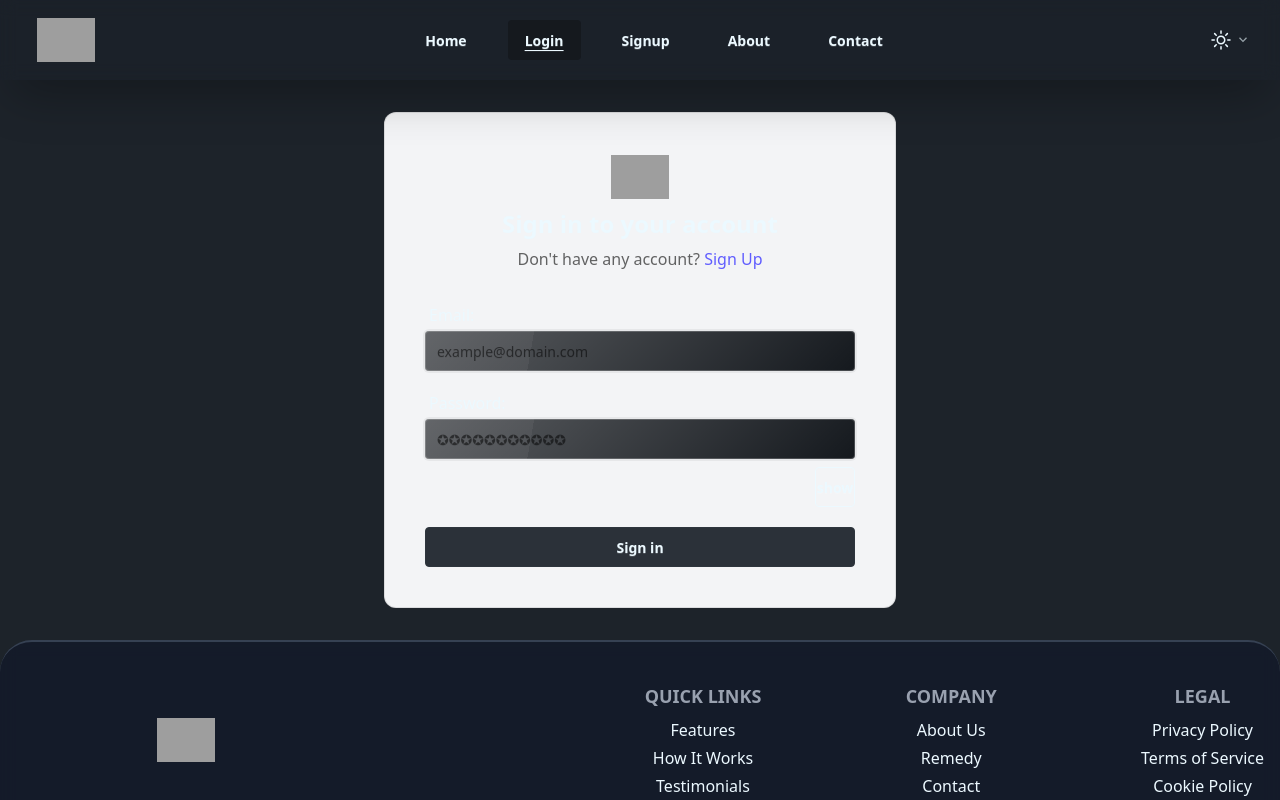
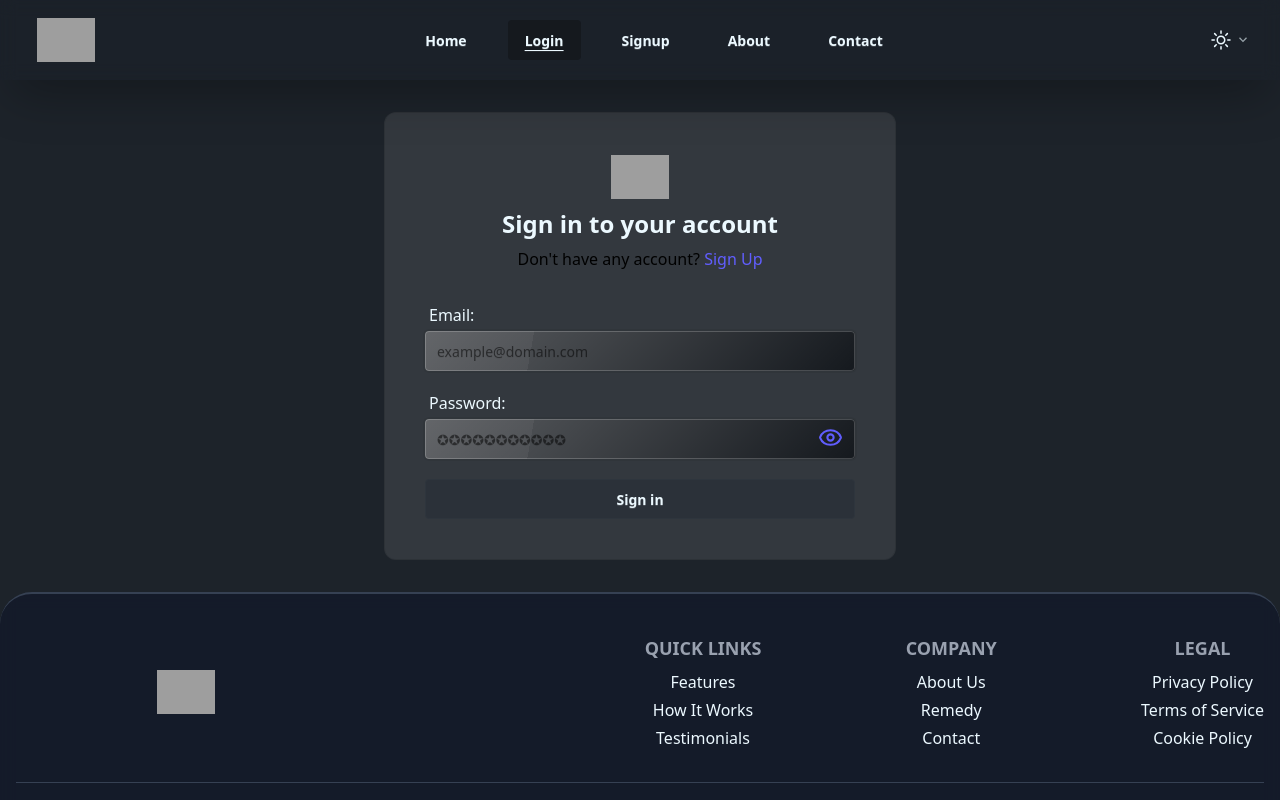
Before and after one commit to TBS96/neuroAI-client, a React (Vite) app: page /login in a window 1280 px wide. Shown: the top 800 px of the page. Built offline with nearby package versions, Linux system fonts and the light colour scheme; grey boxes are pictures that could not be loaded.

Commit message:
feat: add lucide-react for password visibility toggle in Login component
Signed-off-by: TBS96 <9tbs6@proton.me>

```diff
--- a/package.json
+++ b/package.json
@@ -12,6 +12,7 @@
   },
   "dependencies": {
     "@tailwindcss/vite": "^4.0.12",
+    "lucide-react": "^0.487.0",
     "react": "19.0.0",
     "react-dom": "19.0.0",
     "react-hook-form": "^7.54.2",
--- a/src/components/Login.jsx
+++ b/src/components/Login.jsx
@@ -2,8 +2,9 @@ import React, { useState } from 'react'
 import { useForm } from 'react-hook-form';
 import { Link, useNavigate } from 'react-router-dom'
 import { Button, Input, Logo } from './index'
+import { Eye, EyeOff } from 'lucide-react';
 
-function Login () {
+function Login() {
 
     const navigate = useNavigate();
 
@@ -15,25 +16,25 @@ function Login () {
 
     const [showPass, setShowPass] = useState(false);
 
-    const login = () => {};
+    const login = () => { };
 
     return (
         <div className='flex items-center justify-center w-full my-8 px-4 sm:px-0'>
-            <div className={`mx-auto w-full max-w-lg bg-gray-100 rounded-xl p-10 border border-black/10`}>
+            <div className={`mx-auto w-full max-w-lg bg-gray-100/10 rounded-xl p-10 border border-black/10`}>
                 <div className='mb-2 flex justify-center'>
                     <span className='inline-block w-full max-w-[100px]'>
                         <Logo width='100%' />
                     </span>
                 </div>
                 <h2 className='text-center text-2xl font-bold leading-tight'>Sign in to your account</h2>
-                <p className='mt-2 text-center text-base text-black/60'>
+                <p className='mt-2 text-center text-base text-black'>
                     Don&apos;t have any account?&nbsp;
                     <Link to='/signup' className='font-medium text-primary transition-all duration-200 hover:underline'>
                         Sign Up
                     </Link>
                 </p>
                 {error &&
-                    <p className='text-red-600 mt-8 text-center bg-error-content animate-pulse'>{error}</p>
+                    <p className='text-error mt-8 text-center bg-error-content animate-pulse'>{error}</p>
                 }
                 <form onSubmit={handleSubmit(login)} className='mt-8 form-control'>
                     <div className='space-y-5'>
@@ -51,7 +52,8 @@ function Login () {
                         {error &&
                             <p className='text-red-600 mt-8 text-center animate-pulse bg-red-100'>{data.email} doesn't exist in our database. Please Sign Up!</p>
                         }
-                        <div className='flex items-end sm:flex-col gap-2'>
+
+                        <div className='relative'>
                             <Input
                                 label='Password: '
                                 placeholder='✪✪✪✪✪✪✪✪✪✪✪'
@@ -60,9 +62,15 @@ function Login () {
                                     required: true,
                                 })}
                             />
-                            <input type='checkbox' className='hidden' id='show' onChange={() => setShowPass(!showPass)} />
-                            <label htmlFor="show" className='btn btn-square btn-outline'>{showPass ? 'hide' : 'show'}</label>
+                            <button
+                                type='button'
+                                onClick={() => setShowPass(!showPass)}
+                                className='absolute right-3 top-1/2 hover:cursor-pointer active:translate-y-[1px] duration-300 transition-all'
+                            >
+                                {showPass ? <EyeOff size={25} className='text-secondary' /> : <Eye size={25} className='text-primary' />}
+                            </button>
                         </div>
+
                         <Button type='submit' className='w-full hover:bg-green-600'>Sign in</Button>
                     </div>
                 </form>
```
Also changed, not shown: 1 other file (tests, documents, lock files or other folders).
